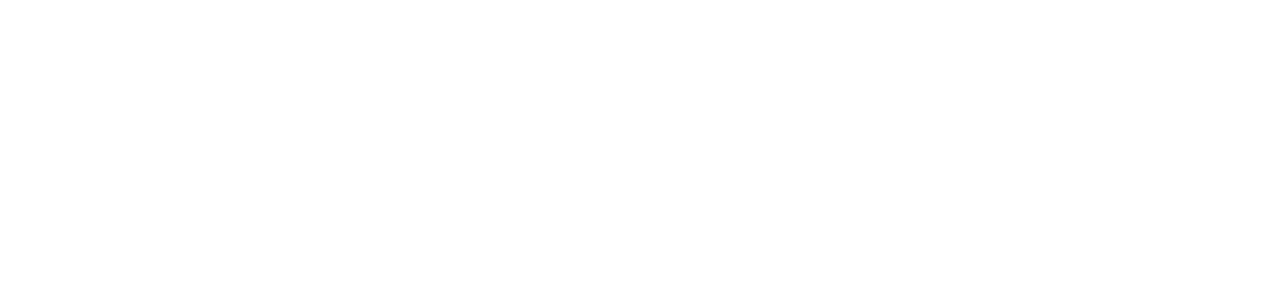
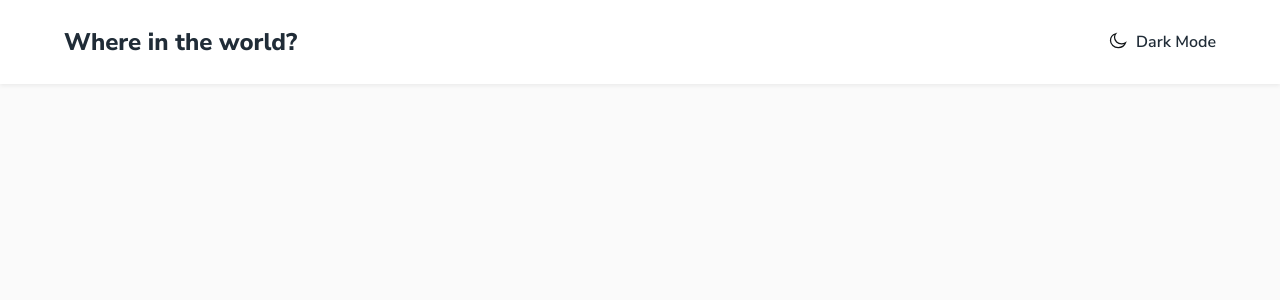
Before and after one commit to Valentinazn/Rest-Countries-PFStart2Impact, a Next.js app: page / in a window 1280 px wide. Shown: the top 300 px of the page. Built offline with nearby package versions, Linux system fonts and the light colour scheme.

Commit message:
Created Navbar Component

```diff
--- /dev/null
+++ b/app/components/Navbar/index.tsx
@@ -0,0 +1,32 @@
+import React from "react";
+import DarkModeIconSvg from "../svg/DarkModeIconSvg";
+
+interface INavbar {
+  logo: string;
+  mode: string;
+}
+
+const Navbar = ({ logo, mode }: INavbar) => {
+  return (
+    <nav
+      className="w-full  bg-white "
+      style={{ boxShadow: "0px 2px 4px 0px rgba(0, 0, 0, 0.06)" }}
+    >
+      <div className="max-w-[1360px]  w-[90%] flex justify-between items-center my-0 mx-auto py-[24px] text-darkModeBackground">
+        <h2 className="sm:text-[24px] text-[14px] leading-[20px] sm:leading-normal font-extrabold">
+          {logo}
+        </h2>
+        <div className="inline-flex gap-2 justify-center items-start">
+          <DarkModeIconSvg
+            className="w-[16px] h-[16px] sm:w-[20px] sm:h-[20px] "
+            fill={"white"}
+            stroke={"#111517"}
+          />
+          <h3 className="font-[600] sm:text-base text-xs ">{mode}</h3>
+        </div>
+      </div>
+    </nav>
+  );
+};
+
+export default Navbar;
--- /dev/null
+++ b/app/components/svg/DarkModeIconSvg/index.tsx
@@ -0,0 +1,26 @@
+interface IDarkModeIconSvg {
+  className: string;
+  fill: string;
+  stroke: string;
+}
+
+const DarkModeIconSvg = ({ className, fill, stroke }: IDarkModeIconSvg) => {
+  return (
+    <svg
+      className={className}
+      xmlns="http://www.w3.org/2000/svg"
+      viewBox="0 0 16 16"
+      fill="none"
+    >
+      <path
+        fillRule="evenodd"
+        clipRule="evenodd"
+        d="M10.8426 11.052C7.73486 11.052 5.21543 8.74226 5.21543 5.89457C5.21543 4.82024 5.57343 3.82526 6.18514 3C3.75229 3.75612 2 5.86498 2 8.35045C2 11.4708 4.75943 14 8.16286 14C10.8743 14 13.1757 12.3945 14 10.1636C13.1 10.7238 12.0129 11.052 10.8426 11.052Z"
+        fill={fill}
+        stroke={stroke}
+      />
+    </svg>
+  );
+};
+
+export default DarkModeIconSvg;
--- /dev/null
+++ b/app/details/[id]/page.tsx
@@ -0,0 +1,7 @@
+import React from "react";
+
+const Details = ({ params }: any) => {
+  return <div>ciao {params.id}</div>;
+};
+
+export default Details;
--- a/app/layout.tsx
+++ b/app/layout.tsx
@@ -1,8 +1,12 @@
 import "./globals.css";
 import type { Metadata } from "next";
-import { Inter } from "next/font/google";
+import { Inter, Nunito_Sans } from "next/font/google";
+import Navbar from "./components/Navbar";
 
-const inter = Inter({ subsets: ["latin"] });
+const nunitoSans = Nunito_Sans({
+  subsets: ["latin"],
+  weight: ["300", "600", "800"],
+});
 
 export const metadata: Metadata = {
   title: "Rest Countries API",
@@ -16,7 +20,12 @@
 }) {
   return (
     <html lang="en">
-      <body className={inter.className}>{children}</body>
+      <body
+        className={`${nunitoSans.className} min-h-[100vh] bg-veryLightGray`}
+      >
+        <Navbar mode="Dark Mode" logo="Where in the world?" />
+        {children}
+      </body>
     </html>
   );
 }
--- a/tailwind.config.js
+++ b/tailwind.config.js
@@ -1,18 +1,26 @@
 /** @type {import('tailwindcss').Config} */
 module.exports = {
   content: [
-    './pages/**/*.{js,ts,jsx,tsx,mdx}',
-    './components/**/*.{js,ts,jsx,tsx,mdx}',
-    './app/**/*.{js,ts,jsx,tsx,mdx}',
+    "./pages/**/*.{js,ts,jsx,tsx,mdx}",
+    "./components/**/*.{js,ts,jsx,tsx,mdx}",
+    "./app/**/*.{js,ts,jsx,tsx,mdx}",
   ],
   theme: {
     extend: {
       backgroundImage: {
-        'gradient-radial': 'radial-gradient(var(--tw-gradient-stops))',
-        'gradient-conic':
-          'conic-gradient(from 180deg at 50% 50%, var(--tw-gradient-stops))',
+        "gradient-radial": "radial-gradient(var(--tw-gradient-stops))",
+        "gradient-conic":
+          "conic-gradient(from 180deg at 50% 50%, var(--tw-gradient-stops))",
+      },
+      colors: {
+        darkBlue: "hsl(209, 23%, 22%)",
+        darkModeBackground: "hsl(207, 26%, 17%)",
+        lightModeText: "hsl(200, 15%, 8%)",
+        darkGray: "hsl(0, 0%, 52%)",
+        veryLightGray: "hsl(0, 0%, 98%)",
+        white: "hsl(0, 0%, 100%)",
       },
     },
   },
   plugins: [],
-}
+};
```
